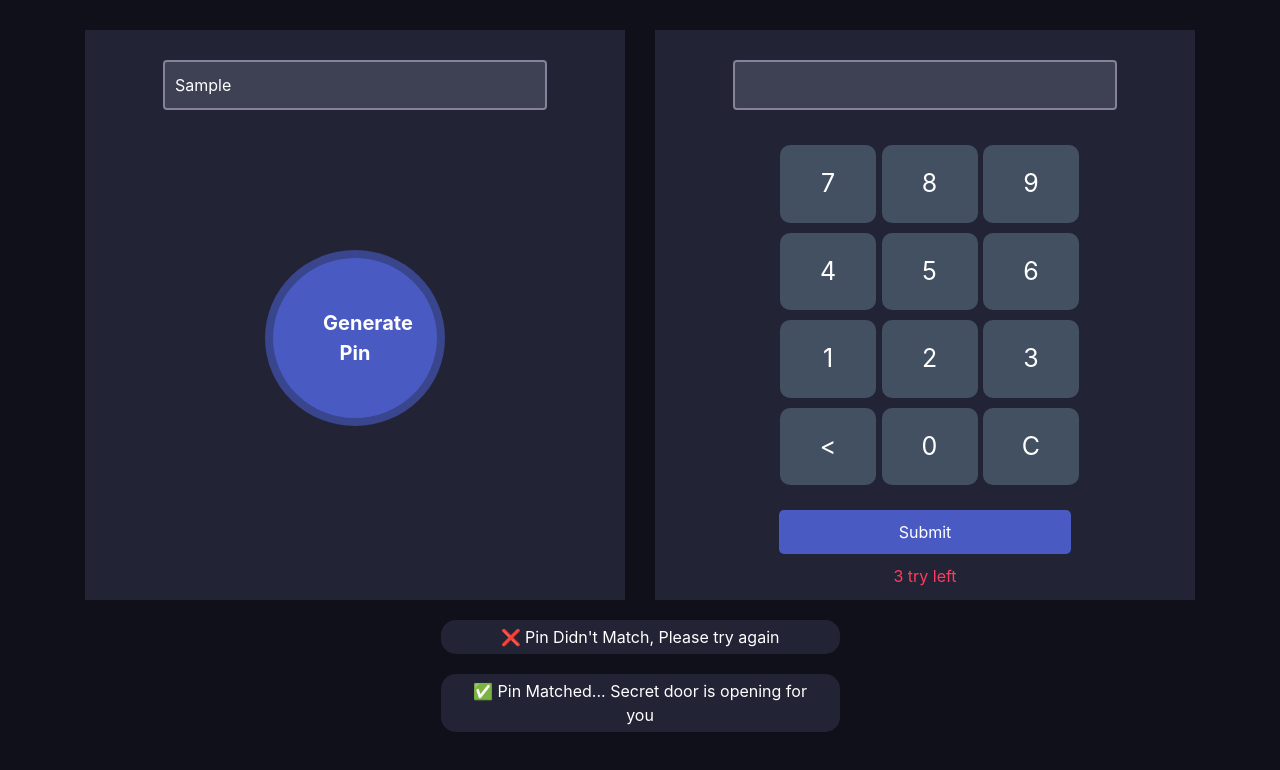
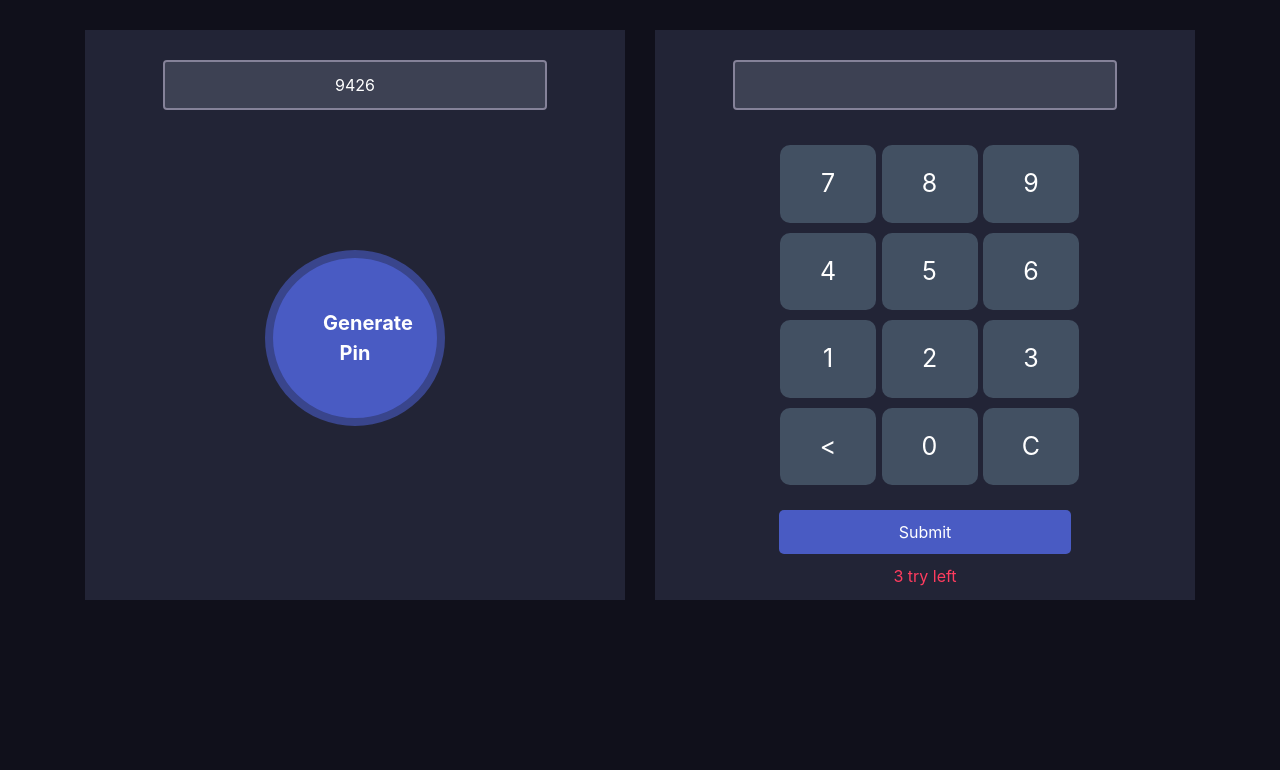
Before and after one commit to tasnim-nova/pin-security, a plain HTML site: page index.html in a window 1280 px wide. Both pictures are taken after typing "Sample" into the empty fields and a click on the button "Generate Pin". Drawn offline with nearby package versions, Linux system fonts and the light colour scheme.

Commit message:
random number generation

```diff
--- a/index.html
+++ b/index.html
@@ -12,8 +12,8 @@
         <div class="row">
             <div class="col-md-6">
                 <div class="pin-generator half-width">
-                    <input class="form-control" type="text">
-                    <button class="generate-btn">Generate Pin</button>
+                    <input class="form-control" type="text" id="form-text">
+                    <button class="generate-btn" id='random-number'>Generate Pin</button>
                 </div>
             </div>
             <div class="col-md-6">
@@ -50,9 +50,24 @@
             </div>
         </div>
         <div class="notify-section">
-            <p class="notify">❌ Pin Didn't Match, Please try again</p>
-            <p class="notify">✅ Pin Matched... Secret door is opening for you</p>
+            <p class="notify" id="pin-not-match">❌ Pin Didn't Match, Please try again</p>
+            <p class="notify" id="pin-match">✅ Pin Matched... Secret door is opening for you</p>
         </div>
     </div>
+
+    <script>
+        pinNotMatch= document.getElementById('pin-not-match').style.display= 'none';
+        pinMatch= document.getElementById('pin-match').style.display= 'none';
+
+        var numberGenerator = document.getElementById('random-number').addEventListener('click', function () {
+        var val = Math.floor(1000 + Math.random() * 9000);
+        var randomNumber= document.getElementById("form-text");
+        randomNumber.style.textAlign = 'center';
+        document.getElementById("form-text").value = val;
+
+        })
+
+
+    </script>
 </body>
 </html>
```
